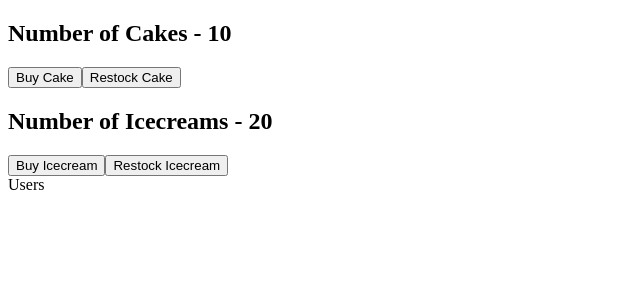
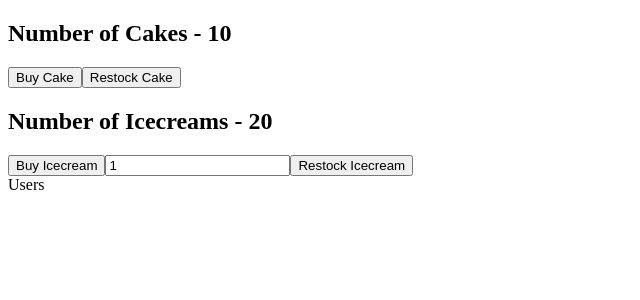
Before and after one commit to Balamanikandan32/ReduxToolKit, a React (Create React App) app: page / in a window 1280 px wide. Shown: the top 300 px of the page, without its empty margins (0-640 px from the left). Built offline with nearby package versions, Linux system fonts and the light colour scheme.

Commit message:
input box for restock (action payload)

```diff
--- a/src/Components/IcecreamView.js
+++ b/src/Components/IcecreamView.js
@@ -1,15 +1,17 @@
-import React from 'react'
+import React, { useState } from 'react'
 import { useSelector, useDispatch } from 'react-redux'
 import { ordered, restocked } from '../Features/Icecream/icecreamSlice'
 
 const IcecreamView = () => {
+    const[restockIcecream, setRestockIcecream] = useState(1)
     const numOfIcecream =useSelector(state => state.icecream.numOfIcecream)
     const dispatch = useDispatch()
   return (
     <div>
       <h2>Number of Icecreams - {numOfIcecream}</h2>
       <button onClick={()=> dispatch(ordered())}>Buy Icecream</button>
-      <button onClick={()=> dispatch(restocked(10))}>Restock Icecream</button>
+      <input name = "restockIcecream" value ={restockIcecream} onChange={(e)=> setRestockIcecream(e?.target?.value)} />
+      <button onClick={()=> dispatch(restocked(parseInt(restockIcecream)))}>Restock Icecream</button>
     </div>
   )
 }
```
